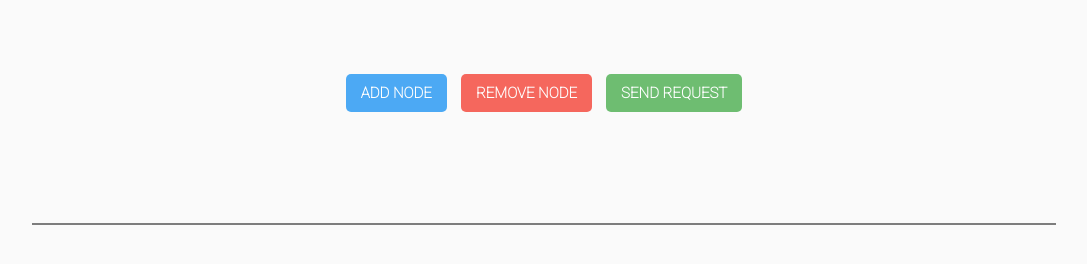
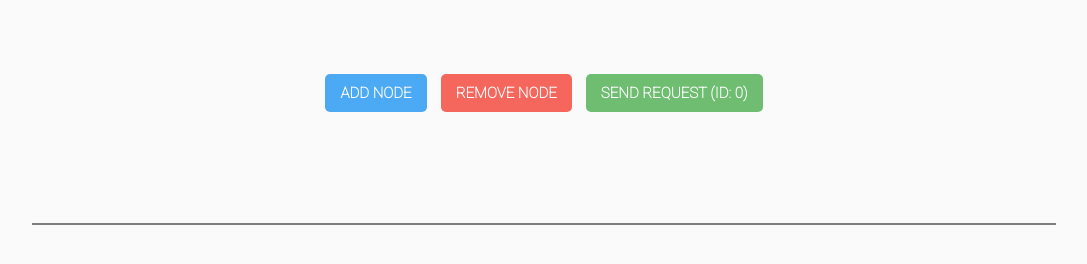
Before and after one commit to evokelektrique/consistent-hashing, a plain HTML site: page index.html in a window 1280 px wide. Shown: the part 178-442 px from the top of the page, without its empty margins (96-1183 px from the left). Drawn offline with Linux system fonts and the light colour scheme.

Commit message:
Add destination

```diff
--- a/index.html
+++ b/index.html
@@ -20,7 +20,11 @@
    <div id="controls">
       <button id="add_node" class="button">Add node</button>
       <button id="remove_node" class="button">Remove node</button>
-      <button id="send_request" class="button">Send request</button>
+      <button id="send_request" class="button">
+         Send request (ID: <span id="request_id">0</span>)
+      </button>
+
+      <span id="destination"></span>
    </div>
 
    <div id="flatten_ring"></div>
```
